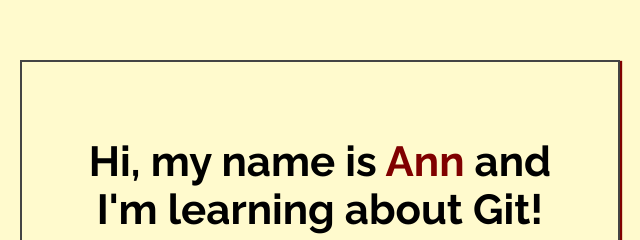
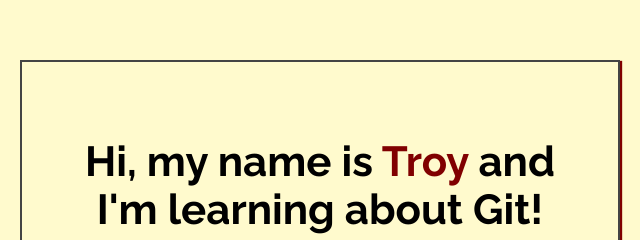
Before and after one commit to AyeTone/Web-Design, a plain HTML site: page index.html in a window 1280 px wide. Shown: the part 188-428 px from the top of the page, 320-960 px from the left. Drawn offline with Linux system fonts and the light colour scheme.

Commit message:
Added name to index.html

```diff
--- a/index.html
+++ b/index.html
@@ -14,7 +14,7 @@
 <body>
 
     <div class="greeting">
-        <h1>Hi, my name is <span class="highlight">Ann</span> and I'm learning about Git! </h1>
+        <h1>Hi, my name is <span class="highlight">Troy</span> and I'm learning about Git! </h1>
 
         <p>Yay! Git is the best!</p>
     </div>
```
